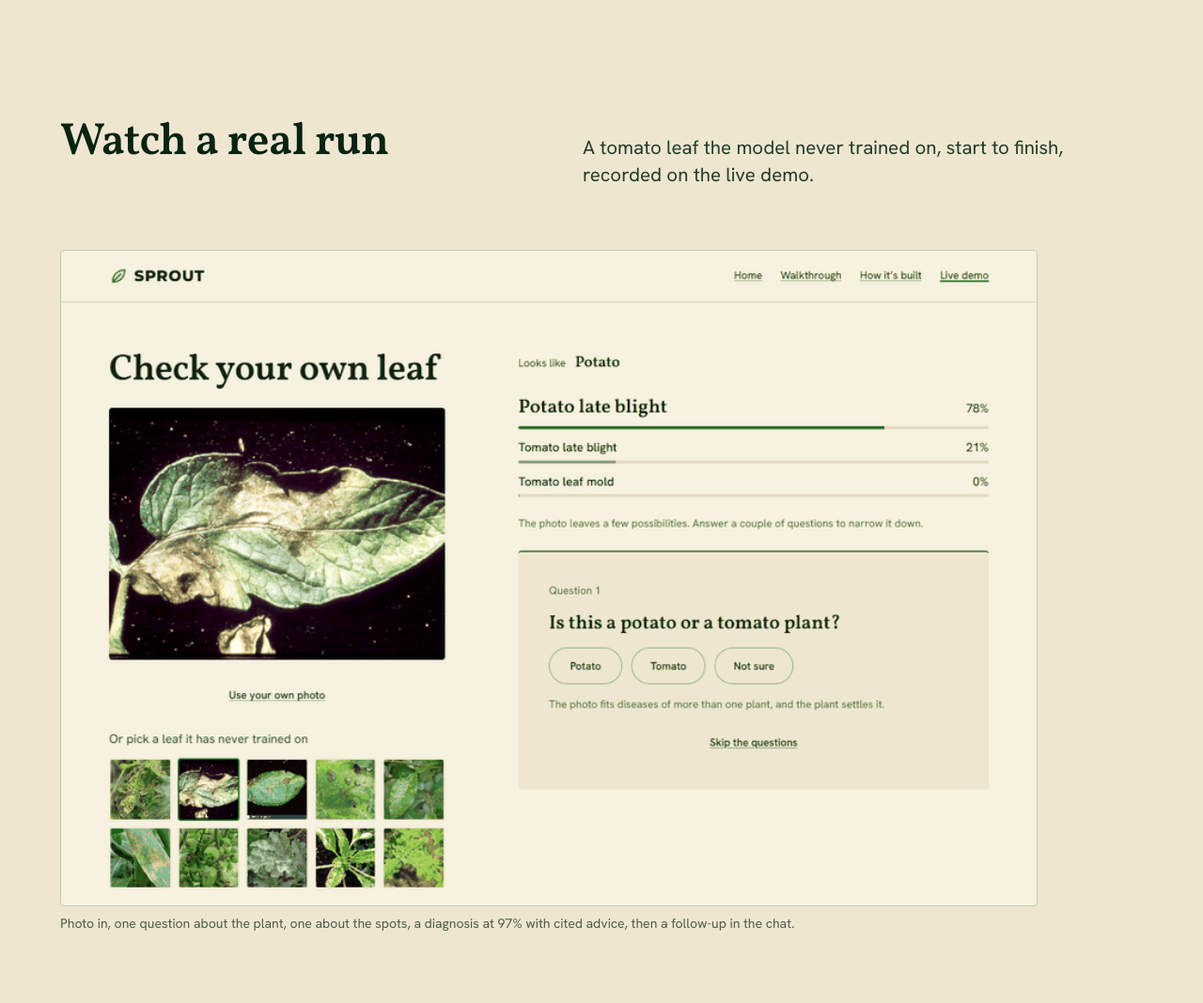
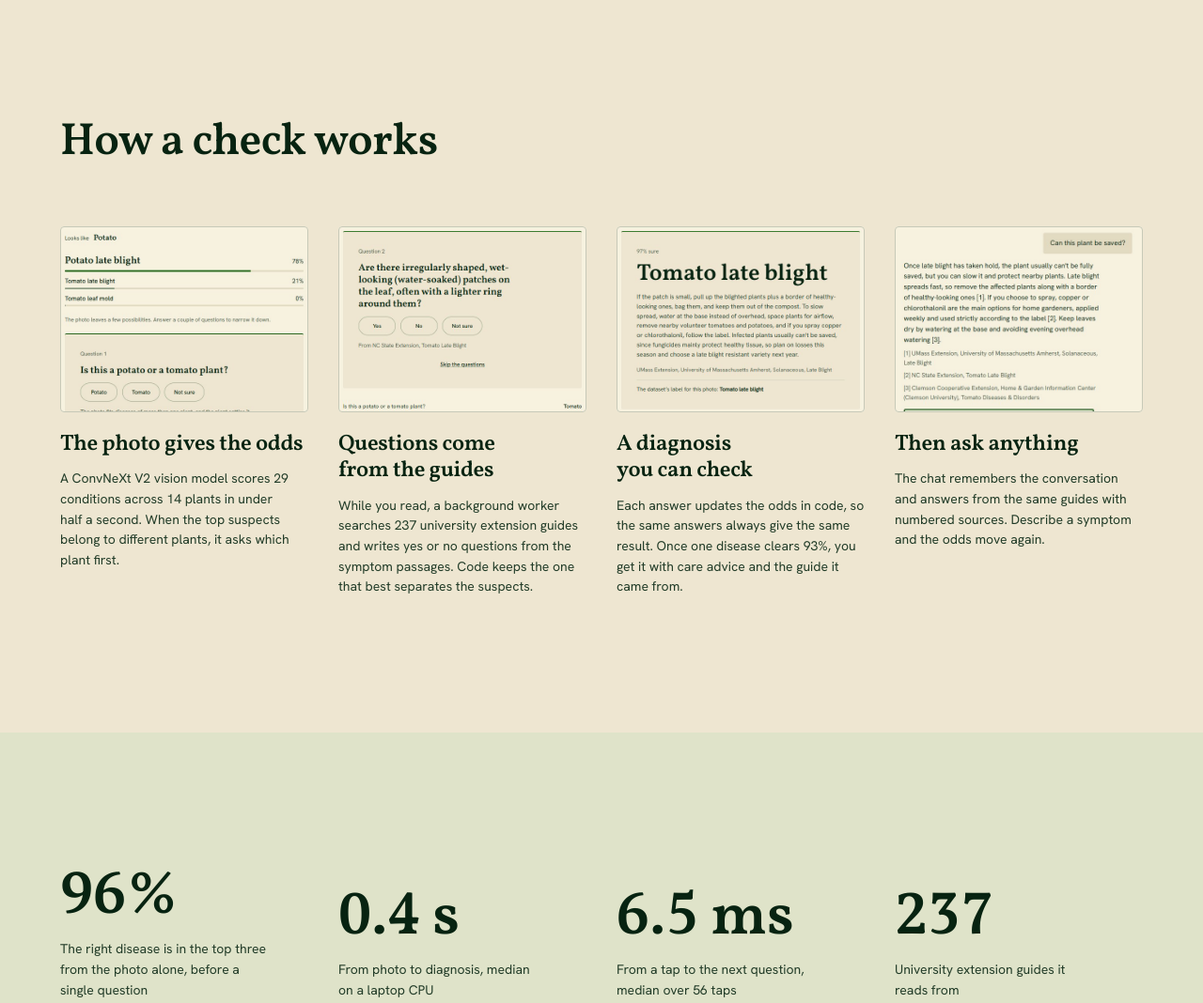
Before and after one commit to aakashksen/sprout, a plain HTML site: page site/index.html in a window 1280 px wide. Shown: the part 820-1888 px from the top of the page at 94% size. Drawn offline with Linux system fonts and the light colour scheme.

Commit message:
Drop the demo GIF; the demo-off screen shows a static check

```diff
--- a/site/index.html
+++ b/site/index.html
@@ -48,20 +48,7 @@
     </div>
   </section>
 
-  <section class="section section--paper2" aria-labelledby="watch">
-    <div class="container">
-      <div class="head head--split">
-        <h2 id="watch">Watch a real run</h2>
-        <p class="lead">A tomato leaf the model never trained on, start to finish, recorded on the live demo.</p>
-      </div>
-      <figure class="recording recording--wide">
-        <img src="img/live-demo.gif" width="880" height="591" loading="lazy" alt="A recorded run: the photo is read as potato late blight, SPROUT asks whether it is a potato or tomato plant, settles on tomato late blight at 97 percent, writes care advice citing UMass Extension and answers a chat question with numbered sources.">
-        <figcaption>Photo in, one question about the plant, one about the spots, a diagnosis at 97% with cited advice, then a follow-up in the chat.</figcaption>
-      </figure>
-    </div>
-  </section>
-
-  <section class="section" aria-labelledby="how">
+  <section class="section section--paper2" aria-labelledby="how">
     <div class="container">
       <div class="head">
         <h2 id="how">How a check works</h2>
--- a/site/pages.css
+++ b/site/pages.css
@@ -131,7 +131,6 @@
 
 /* home v3 */
 .head--split { flex-direction: row; flex-wrap: wrap; align-items: baseline; justify-content: space-between; gap: var(--space-md) var(--space-3xl); }
-.recording--wide img { max-width: 1040px; }
 .shots { list-style: none; margin: 0; padding: 0; display: grid; grid-template-columns: repeat(4, minmax(0, 1fr)); gap: var(--gap-columns); }
 .shots li { display: flex; flex-direction: column; gap: var(--space-sm); }
 .shot { margin: 0; aspect-ratio: 4 / 3; overflow: hidden; border-radius: var(--radius-card); background: var(--color-paper-2); outline: var(--rule-hair) solid var(--color-rule); outline-offset: -1px; }
```
Also changed, not shown: site/live.html (+3 -3 lines), site/tour.html (+1 -2 lines), site/img/live-demo.gif (deleted), 2 other files.
